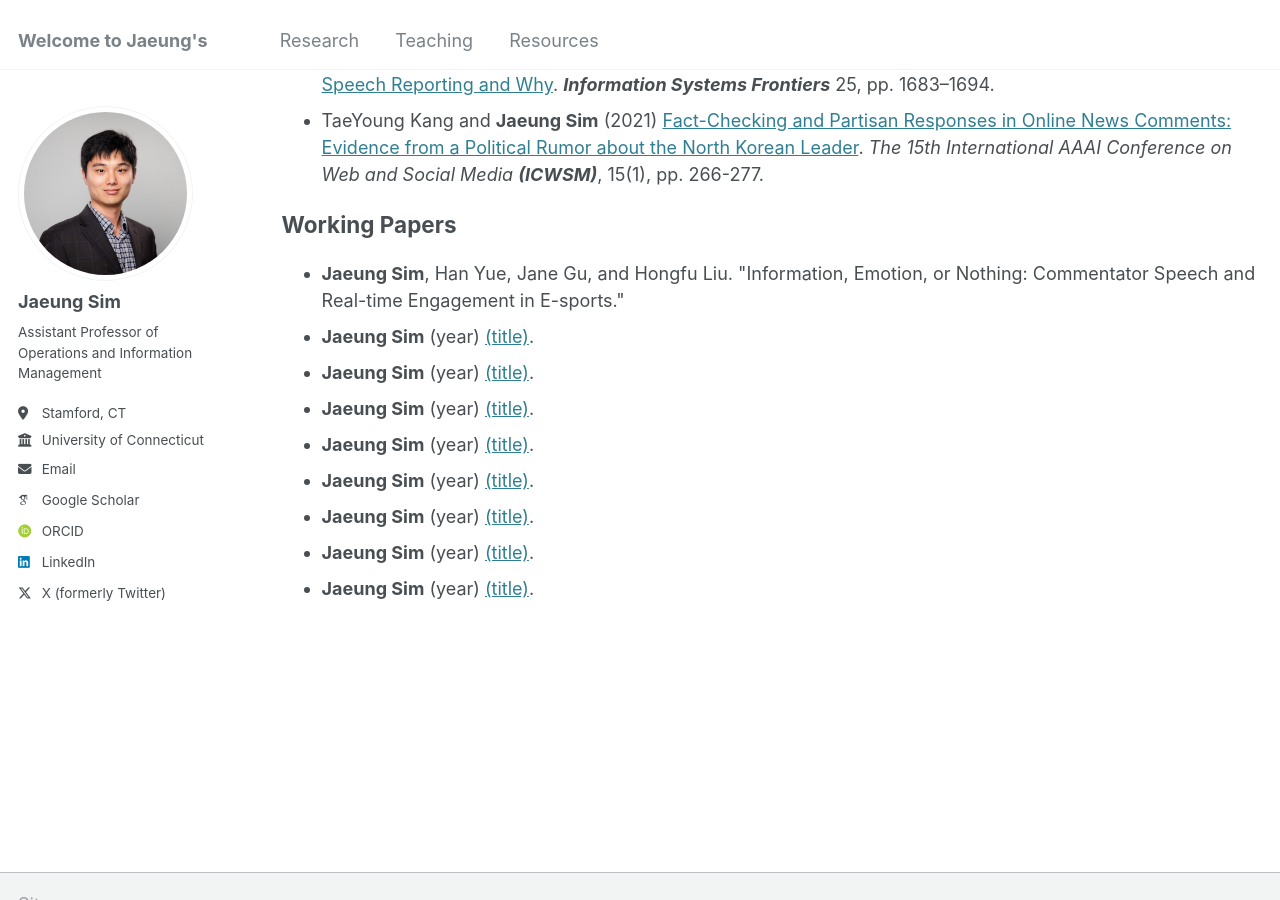
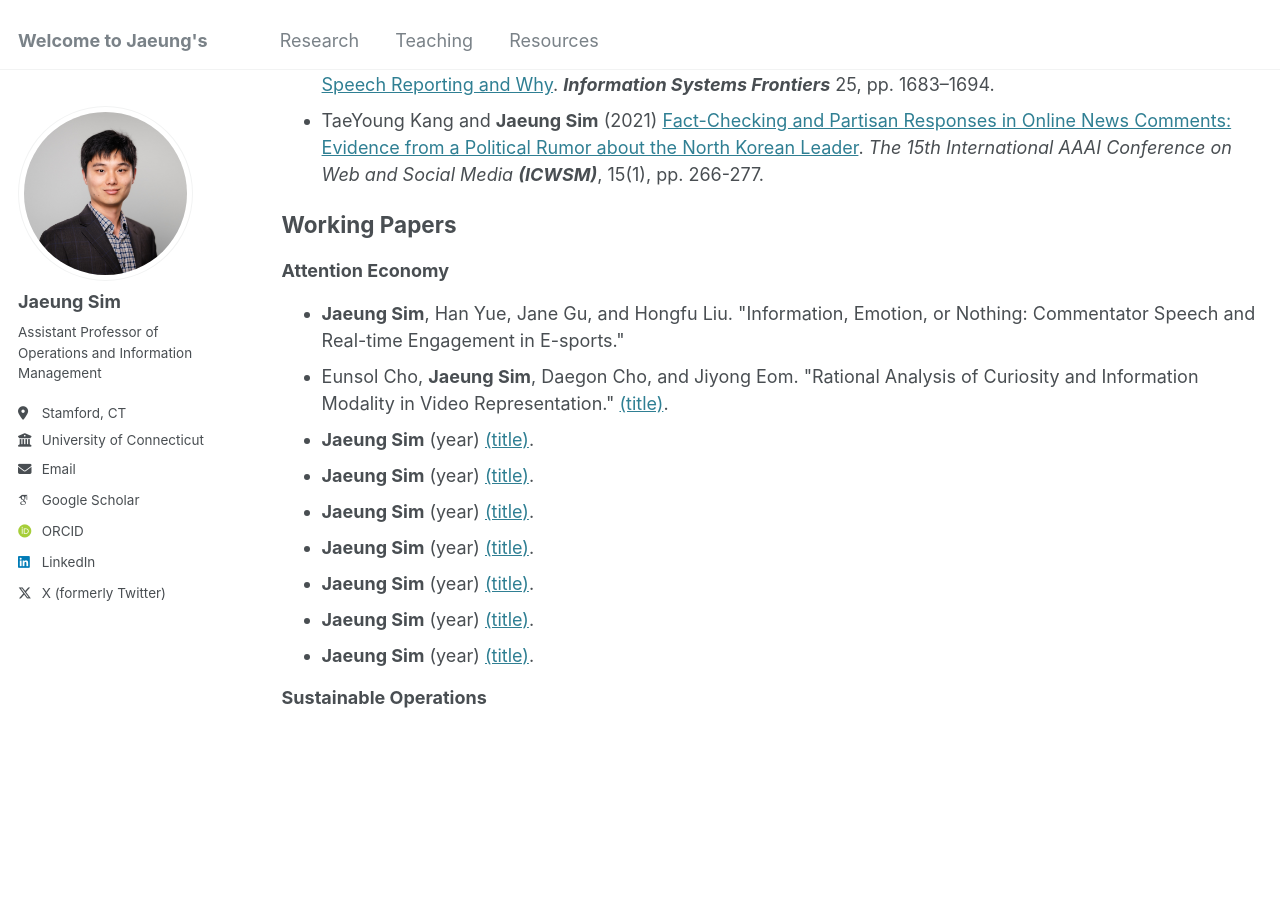
Before and after one commit to jaeungs/jaeungs.github.io, a Jekyll site: the page built from _pages/research.html, in a window 1280 px wide and 900 px high, scrolled down 950 px. Built offline with Jekyll 4.4.1, drawn with Linux system fonts in a browser that asks for light colours; some web fonts are replaced.

Commit message:
Update research.html

```diff
--- a/_pages/research.html
+++ b/_pages/research.html
@@ -99,6 +99,8 @@ author_profile: true
   <h2 style="margin:1em 0 1em 0">Working Papers</h2>
 </div>
 
+<h3 style="margin:1em 0 0 0">Attention Economy</h3>
+
 <ul>
   <div class="filterDiv streaming AI-ML econometrics">
     <li>
@@ -107,7 +109,7 @@ author_profile: true
   </div>
   <div class="filterDiv ">
     <li>
-      <strong>Jaeung Sim</strong> (year)
+      Eunsol Cho, <strong>Jaeung Sim</strong>, Daegon Cho, and Jiyong Eom. "Rational Analysis of Curiosity and Information Modality in Video Representation."
       <a href="(url)">(title)</a>.
     </li>
   </div>
@@ -155,7 +157,7 @@ author_profile: true
   </div>
 </ul>
 
-
+<h3 style="margin:1em 0 0 0">Sustainable Operations</h3>
 
 <script>
   function filterSelection(category) {
```
